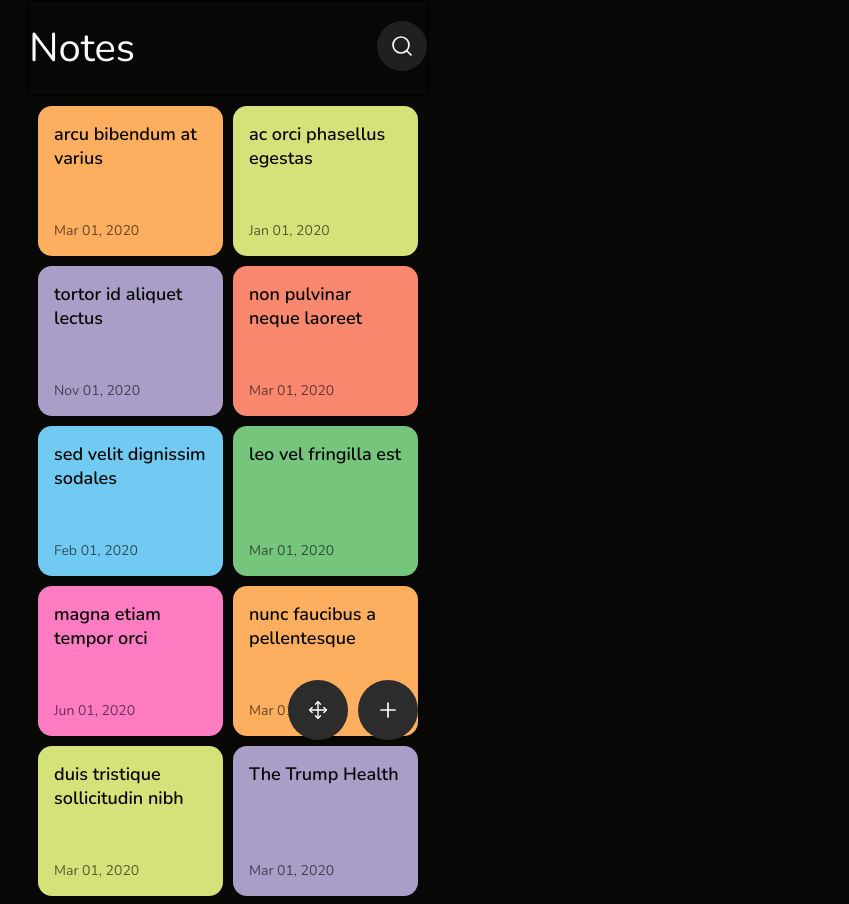
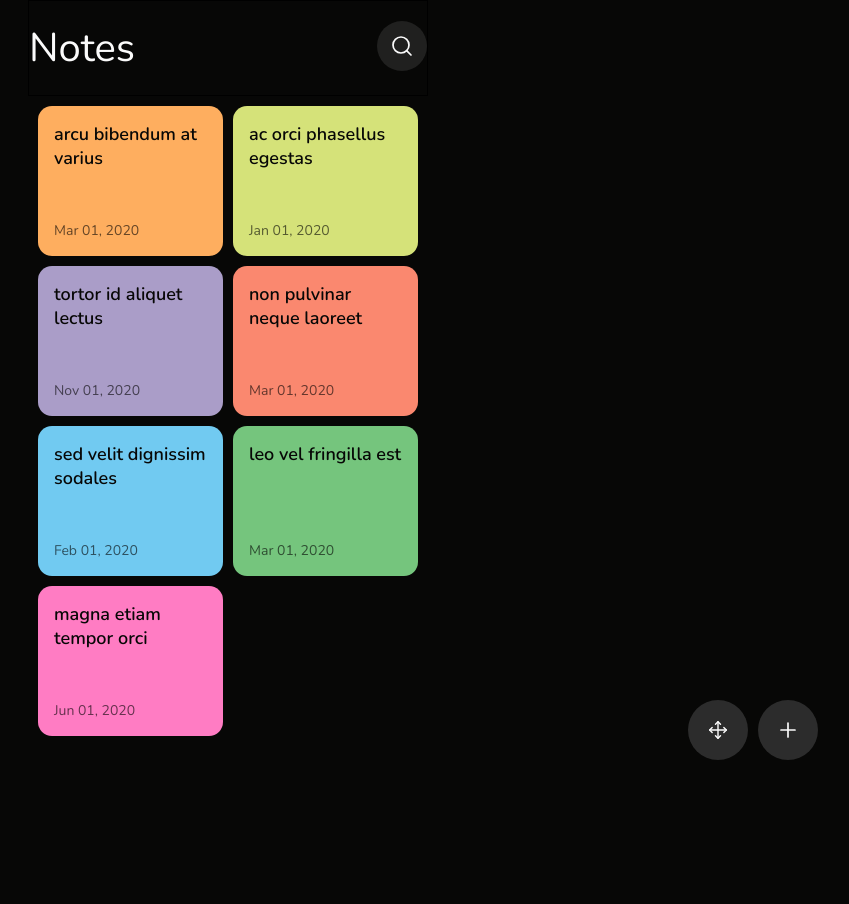
Before and after one commit to aayush1118/notebook, a React (Create React App) app: page / in a window 1280 px wide. Shown: the top 904 px of the page, without its empty margins (412-1261 px from the left). After the commit the page ends 800 px from the top, so only its background shows below. Built offline with nearby package versions, Linux system fonts and the light colour scheme.

Commit message:
page transitions animations fading

```diff
--- a/package.json
+++ b/package.json
@@ -7,11 +7,11 @@
     "@testing-library/react": "^11.2.5",
     "@testing-library/user-event": "^12.8.1",
     "dayjs": "^1.10.4",
+    "framer-motion": "^4.0.0",
     "react": "^17.0.1",
     "react-dom": "^17.0.1",
     "react-grid-layout": "^1.2.2",
     "react-router-dom": "^5.2.0",
-    "react-router-transition": "^2.1.0",
     "react-scripts": "4.0.3",
     "web-vitals": "^1.1.0"
   },
--- a/src/App.js
+++ b/src/App.js
@@ -6,6 +6,7 @@ import ShowCard from './components/ShowCard';
 import Edit from './components/Edit';
 import NotesContext from './components/NotesContext';
 import { example } from './data';
+import { AnimatePresence } from 'framer-motion';
 
 function App() {
 	const [notes, setNotes] = useState([...example]);
@@ -14,6 +15,7 @@ function App() {
 	return (
 		<div className='container'>
 			<NotesContext.Provider value={value}>
+				<AnimatePresence>
 					<Switch>
 						<Route exact path='/' component={Grid} />
 						<Route exact path='/create' component={Create} />
@@ -21,6 +23,7 @@ function App() {
 						<Route exact path='/edit/:id' component={Edit} />
 						<Route render={() => <h1>404: page not found</h1>} />
 					</Switch>
+				</AnimatePresence>
 			</NotesContext.Provider>
 		</div>
 	);
--- a/src/components/Create.js
+++ b/src/components/Create.js
@@ -2,6 +2,7 @@ import React, { useContext, useState } from 'react';
 import { Link, useHistory } from 'react-router-dom';
 import NotesContext from './NotesContext';
 import dayjs from 'dayjs';
+import { motion } from 'framer-motion';
 
 function Create() {
 	const { setNotes } = useContext(NotesContext);
@@ -29,7 +30,11 @@ function Create() {
 	};
 
 	return (
-		<>
+		<motion.div
+			initial={{ opacity: 0 }}
+			animate={{ opacity: 1 }}
+			exit={{ opacity: 0 }}
+		>
 			<nav className='nav'>
 				<Link to={'/'} className='btn'>
 					<svg
@@ -68,7 +73,7 @@ function Create() {
 					className='form-note'
 				></textarea>
 			</section>
-		</>
+		</motion.div>
 	);
 }
 
--- a/src/components/Edit.js
+++ b/src/components/Edit.js
@@ -2,6 +2,7 @@ import React, { useContext, useState } from 'react';
 import { Link, useHistory, useRouteMatch } from 'react-router-dom';
 import NotesContext from './NotesContext';
 import dayjs from 'dayjs';
+import { motion } from 'framer-motion';
 
 function Edit() {
 	const { notes, setNotes } = useContext(NotesContext);
@@ -33,7 +34,11 @@ function Edit() {
 	};
 
 	return (
-		<>
+		<motion.div
+			initial={{ opacity: 0 }}
+			animate={{ opacity: 1 }}
+			exit={{ opacity: 0 }}
+		>
 			<nav className='nav'>
 				<Link to={'/'} className='btn'>
 					<svg
@@ -73,7 +78,7 @@ function Edit() {
 					className='form-note'
 				></textarea>
 			</section>
-		</>
+		</motion.div>
 	);
 }
 
--- a/src/components/Grid.js
+++ b/src/components/Grid.js
@@ -2,6 +2,7 @@ import React, { useContext, useState } from 'react';
 import { Link, useHistory } from 'react-router-dom';
 import NotesContext from './NotesContext';
 import { Responsive, WidthProvider } from 'react-grid-layout';
+import { motion } from 'framer-motion';
 
 const ResponsiveGridLayout = WidthProvider(Responsive);
 
@@ -33,7 +34,11 @@ function Grid() {
 	};
 
 	return (
-		<>
+		<motion.div
+			initial={{ opacity: 0 }}
+			animate={{ opacity: 1 }}
+			exit={{ opacity: 0 }}
+		>
 			<nav className='nav'>
 				<h2 className='brand'>Notes</h2>
 				<Link to={'/search'} className='btn'>
@@ -125,7 +130,7 @@ function Grid() {
 					</svg>
 				</Link>
 			</div>
-		</>
+		</motion.div>
 	);
 }
 
--- a/src/components/ShowCard.js
+++ b/src/components/ShowCard.js
@@ -1,6 +1,7 @@
 import React, { useContext } from 'react';
 import { Link, useRouteMatch } from 'react-router-dom';
 import NotesContext from './NotesContext';
+import { motion } from 'framer-motion';
 
 function ShowCard() {
 	const { notes } = useContext(NotesContext);
@@ -8,7 +9,11 @@ function ShowCard() {
 	const id = match.params.id;
 	const note = notes.find((x) => x.id === id);
 	return (
-		<>
+		<motion.div
+			initial={{ opacity: 0 }}
+			animate={{ opacity: 1 }}
+			exit={{ opacity: 0 }}
+		>
 			<nav className='nav'>
 				<Link to={'/'} className='btn'>
 					<svg
@@ -47,7 +52,7 @@ function ShowCard() {
 				<p className='show-date'>{note.date}</p>
 				<p className='show-note'>{note.note}</p>
 			</section>
-		</>
+		</motion.div>
 	);
 }
 
--- a/src/data.js
+++ b/src/data.js
@@ -54,44 +54,4 @@ export const example = [
 		note:
 			'Lorem, ipsum dolor sit amet consectetur adipisicing elit. Doloribus culpa esse obcaecati ad error rerum in consectetur, molestiae officiis, minus hic saepe recusandae adipisci corrupti officia modi et. Illum cumque officiis suscipit eligendi dolores autem repellat, sapiente repudiandae iure incidunt? Mollitia quas libero laboriosam quis accusamus? Veritatis quibusdam deleniti incidunt?',
 	},
-	{
-		id: '1613050212130',
-		title: 'nunc faucibus a pellentesque',
-		date: 'Mar 01, 2020',
-
-		note:
-			'Lorem, ipsum dolor sit amet consectetur adipisicing elit. Doloribus culpa esse obcaecati ad error rerum in consectetur, molestiae officiis, minus hic saepe recusandae adipisci corrupti officia modi et. Illum cumque officiis suscipit eligendi dolores autem repellat, sapiente repudiandae iure incidunt? Mollitia quas libero laboriosam quis accusamus? Veritatis quibusdam deleniti incidunt?',
-	},
-	{
-		id: '1613050212160',
-		title: 'duis tristique sollicitudin nibh',
-		date: 'Mar 01, 2020',
-
-		note:
-			'Lorem, ipsum dolor sit amet consectetur adipisicing elit. Doloribus culpa esse obcaecati ad error rerum in consectetur, molestiae officiis, minus hic saepe recusandae adipisci corrupti officia modi et. Illum cumque officiis suscipit eligendi dolores autem repellat, sapiente repudiandae iure incidunt? Mollitia quas libero laboriosam quis accusamus? Veritatis quibusdam deleniti incidunt?',
-	},
-	{
-		id: '1613050212490',
-		title: 'The Trump Health',
-		date: 'Mar 01, 2020',
-
-		note:
-			'Lorem, ipsum dolor sit amet consectetur adipisicing elit. Doloribus culpa esse obcaecati ad error rerum in consectetur, molestiae officiis, minus hic saepe recusandae adipisci corrupti officia modi et. Illum cumque officiis suscipit eligendi dolores autem repellat, sapiente repudiandae iure incidunt? Mollitia quas libero laboriosam quis accusamus? Veritatis quibusdam deleniti incidunt?',
-	},
-	{
-		id: '1613050212930',
-		title: 'Ending the End',
-		date: 'Mar 01, 2020',
-
-		note:
-			'Lorem, ipsum dolor sit amet consectetur adipisicing elit. Doloribus culpa esse obcaecati ad error rerum in consectetur, molestiae officiis, minus hic saepe recusandae adipisci corrupti officia modi et. Illum cumque officiis suscipit eligendi dolores autem repellat, sapiente repudiandae iure incidunt? Mollitia quas libero laboriosam quis accusamus? Veritatis quibusdam deleniti incidunt?',
-	},
-	{
-		id: '1613050212110',
-		title: 'The Plan to Protect',
-		date: 'Mar 01, 2020',
-
-		note:
-			'Lorem, ipsum dolor sit amet consectetur adipisicing elit. Doloribus culpa esse obcaecati ad error rerum in consectetur, molestiae officiis, minus hic saepe recusandae adipisci corrupti officia modi et. Illum cumque officiis suscipit eligendi dolores autem repellat, sapiente repudiandae iure incidunt? Mollitia quas libero laboriosam quis accusamus? Veritatis quibusdam deleniti incidunt?',
-	},
 ];
--- a/src/index.css
+++ b/src/index.css
@@ -72,9 +72,10 @@ body {
 
 .floating {
 	display: flex;
-	position: sticky;
-	bottom: 3rem;
-	float: right;
+	position: fixed;
+	bottom: 2rem;
+	right: 2rem;
+	z-index: 10;
 }
 
 .createBtn,
```
Also changed, not shown: 1 other file (tests, documents, lock files or other folders). Lines whose indentation alone changed are shown as unchanged.
